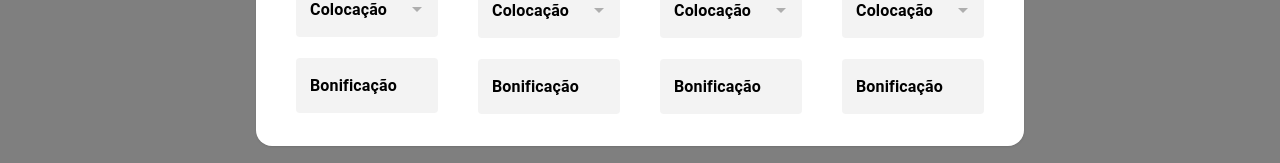
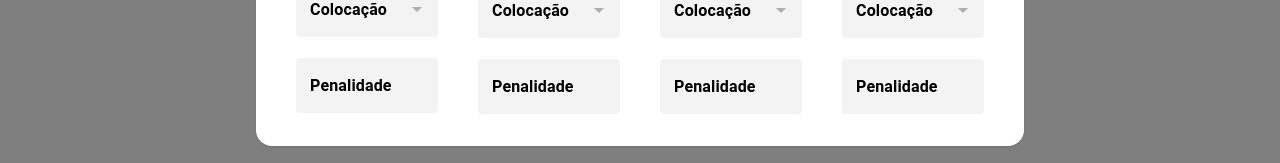
Before and after one commit to jufazenda/closure, a Next.js app: page /componentes/TarefasModal in a window 1280 px wide. Shown: the part 614-777 px from the top of the page. Built offline with nearby package versions, Linux system fonts and the light colour scheme; no server answers; the database is empty; a web font is replaced by a local one.

Commit message:
nova confiiguração de tarefa

```diff
--- a/src/pages/componentes/TarefasModal.tsx
+++ b/src/pages/componentes/TarefasModal.tsx
@@ -512,7 +512,7 @@ const TarefasModal = ({
     if (tarefas?.pontuacaoMaxima) {
       if (tarefaCumpridaSK) {
         setForcask(
-          Number(tarefas?.pontuacaoMaxima) + Number(bonificacaoSK)
+          Number(tarefas?.pontuacaoMaxima) - Number(bonificacaoSK)
         )
       } else if (bonificacaoSK) {
         setForcask(Number(bonificacaoSK))
@@ -522,7 +522,7 @@ const TarefasModal = ({
 
       if (tarefaCumpridaAguia) {
         setAguia(
-          Number(tarefas?.pontuacaoMaxima) + Number(bonificacaoAguia)
+          Number(tarefas?.pontuacaoMaxima) - Number(bonificacaoAguia)
         )
       } else if (bonificacaoAguia) {
         setAguia(Number(bonificacaoAguia))
@@ -532,7 +532,7 @@ const TarefasModal = ({
 
       if (tarefaCumpridaPoups) {
         setPoupanca(
-          Number(tarefas?.pontuacaoMaxima) + Number(bonificacaoPoups)
+          Number(tarefas?.pontuacaoMaxima) - Number(bonificacaoPoups)
         )
       } else if (bonificacaoPoups) {
         setPoupanca(Number(bonificacaoPoups))
@@ -542,7 +542,7 @@ const TarefasModal = ({
 
       if (tarefaCumpridaMed) {
         setMedonhos(
-          Number(tarefas?.pontuacaoMaxima) + Number(bonificacaoMedonhos)
+          Number(tarefas?.pontuacaoMaxima) - Number(bonificacaoMedonhos)
         )
       } else if (bonificacaoMedonhos) {
         setMedonhos(Number(bonificacaoMedonhos))
@@ -552,19 +552,19 @@ const TarefasModal = ({
     } else {
       if (forcaskColocacao?.id === 1) {
         setForcask(
-          Number(tarefas?.pontuacaoPrimeiro) + Number(bonificacaoSK)
+          Number(tarefas?.pontuacaoPrimeiro) - Number(bonificacaoSK)
         )
       } else if (forcaskColocacao?.id === 2) {
         setForcask(
-          Number(tarefas?.pontuacaoSegundo) + Number(bonificacaoSK)
+          Number(tarefas?.pontuacaoSegundo) - Number(bonificacaoSK)
         )
       } else if (forcaskColocacao?.id === 3) {
         setForcask(
-          Number(tarefas?.pontuacaoTerceiro) + Number(bonificacaoSK)
+          Number(tarefas?.pontuacaoTerceiro) - Number(bonificacaoSK)
         )
       } else if (forcaskColocacao?.id === 4) {
         setForcask(
-          Number(tarefas?.pontuacaoQuarto) + Number(bonificacaoSK)
+          Number(tarefas?.pontuacaoQuarto) - Number(bonificacaoSK)
         )
       } else if (forcaskColocacao?.id === 5 && bonificacaoSK) {
         setForcask(Number(bonificacaoSK))
@@ -574,19 +574,19 @@ const TarefasModal = ({
 
       if (aguiaColocacao?.id === 1) {
         setAguia(
-          Number(tarefas?.pontuacaoPrimeiro) + Number(bonificacaoAguia)
+          Number(tarefas?.pontuacaoPrimeiro) - Number(bonificacaoAguia)
         )
       } else if (aguiaColocacao?.id === 2) {
         setAguia(
-          Number(tarefas?.pontuacaoSegundo) + Number(bonificacaoAguia)
+          Number(tarefas?.pontuacaoSegundo) - Number(bonificacaoAguia)
         )
       } else if (aguiaColocacao?.id === 3) {
         setAguia(
-          Number(tarefas?.pontuacaoTerceiro) + Number(bonificacaoAguia)
+          Number(tarefas?.pontuacaoTerceiro) - Number(bonificacaoAguia)
         )
       } else if (aguiaColocacao?.id === 4) {
         setAguia(
-          Number(tarefas?.pontuacaoQuarto) + Number(bonificacaoAguia)
+          Number(tarefas?.pontuacaoQuarto) - Number(bonificacaoAguia)
         )
       } else if (aguiaColocacao?.id === 5 && bonificacaoAguia) {
         setAguia(Number(bonificacaoAguia))
@@ -596,19 +596,19 @@ const TarefasModal = ({
 
       if (poupancaColocacao?.id === 1) {
         setPoupanca(
-          Number(tarefas?.pontuacaoPrimeiro) + Number(bonificacaoPoups)
+          Number(tarefas?.pontuacaoPrimeiro) - Number(bonificacaoPoups)
         )
       } else if (poupancaColocacao?.id === 2) {
         setPoupanca(
-          Number(tarefas?.pontuacaoSegundo) + Number(bonificacaoPoups)
+          Number(tarefas?.pontuacaoSegundo) - Number(bonificacaoPoups)
         )
       } else if (poupancaColocacao?.id === 3) {
         setPoupanca(
-          Number(tarefas?.pontuacaoTerceiro) + Number(bonificacaoPoups)
+          Number(tarefas?.pontuacaoTerceiro) - Number(bonificacaoPoups)
         )
       } else if (poupancaColocacao?.id === 4) {
         setPoupanca(
-          Number(tarefas?.pontuacaoQuarto) + Number(bonificacaoPoups)
+          Number(tarefas?.pontuacaoQuarto) - Number(bonificacaoPoups)
         )
       } else if (poupancaColocacao?.id === 5 && bonificacaoPoups) {
         setPoupanca(Number(bonificacaoPoups))
@@ -618,19 +618,19 @@ const TarefasModal = ({
 
       if (medonhosColocacao?.id === 1) {
         setMedonhos(
-          Number(tarefas?.pontuacaoPrimeiro) + Number(bonificacaoMedonhos)
+          Number(tarefas?.pontuacaoPrimeiro) - Number(bonificacaoMedonhos)
         )
       } else if (medonhosColocacao?.id === 2) {
         setMedonhos(
-          Number(tarefas?.pontuacaoSegundo) + Number(bonificacaoMedonhos)
+          Number(tarefas?.pontuacaoSegundo) - Number(bonificacaoMedonhos)
         )
       } else if (medonhosColocacao?.id === 3) {
         setMedonhos(
-          Number(tarefas?.pontuacaoTerceiro) + Number(bonificacaoMedonhos)
+          Number(tarefas?.pontuacaoTerceiro) - Number(bonificacaoMedonhos)
         )
       } else if (medonhosColocacao?.id === 4) {
         setMedonhos(
-          Number(tarefas?.pontuacaoQuarto) + Number(bonificacaoMedonhos)
+          Number(tarefas?.pontuacaoQuarto) - Number(bonificacaoMedonhos)
         )
       } else if (medonhosColocacao?.id === 5 && bonificacaoMedonhos) {
         setMedonhos(Number(bonificacaoMedonhos))
@@ -830,7 +830,7 @@ const TarefasModal = ({
                               },
                               width: '100%',
                             }}
-                            label='Bonificação'
+                            label='Penalidade'
                           />
                         </div>
                         <div className='flex flex-col items-center justify-center gap-5'>
@@ -862,7 +862,7 @@ const TarefasModal = ({
                               },
                               width: '100%',
                             }}
-                            label='Bonificação'
+                            label='Penalidade'
                           />
                         </div>
                         <div className='flex flex-col items-center justify-center gap-5 '>
@@ -894,7 +894,7 @@ const TarefasModal = ({
                               },
                               width: '100%',
                             }}
-                            label='Bonificação'
+                            label='Penalidade'
                           />
                         </div>
                         <div className='flex flex-col items-center justify-center gap-5'>
@@ -928,7 +928,7 @@ const TarefasModal = ({
                               },
                               width: '100%',
                             }}
-                            label='Bonificação'
+                            label='Penalidade'
                           />
                         </div>
                       </div>
@@ -1001,7 +1001,7 @@ const TarefasModal = ({
                               },
                               width: '100%',
                             }}
-                            label='Bonificação'
+                            label='Penalidade'
                           />
                         </div>
                         <div className='flex flex-col items-center justify-center gap-5'>
@@ -1071,7 +1071,7 @@ const TarefasModal = ({
                               },
                               width: '100%',
                             }}
-                            label='Bonificação'
+                            label='Penalidade'
                           />
                         </div>
                         <div className='flex flex-col items-center justify-center gap-5 '>
@@ -1141,7 +1141,7 @@ const TarefasModal = ({
                               },
                               width: '100%',
                             }}
-                            label='Bonificação'
+                            label='Penalidade'
                           />
                         </div>
                         <div className='flex flex-col items-center justify-center gap-5 '>
@@ -1213,7 +1213,7 @@ const TarefasModal = ({
                               },
                               width: '100%',
                             }}
-                            label='Bonificação'
+                            label='Penalidade'
                           />
                         </div>
                       </div>
```
